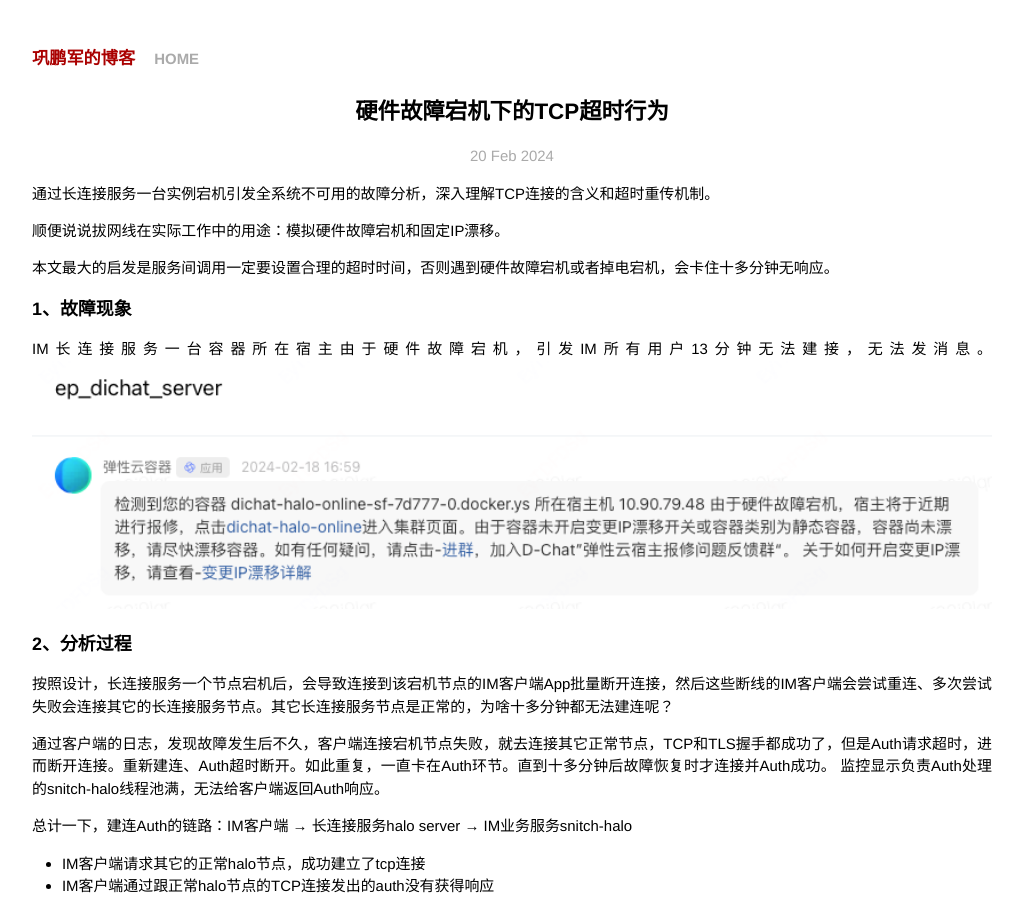
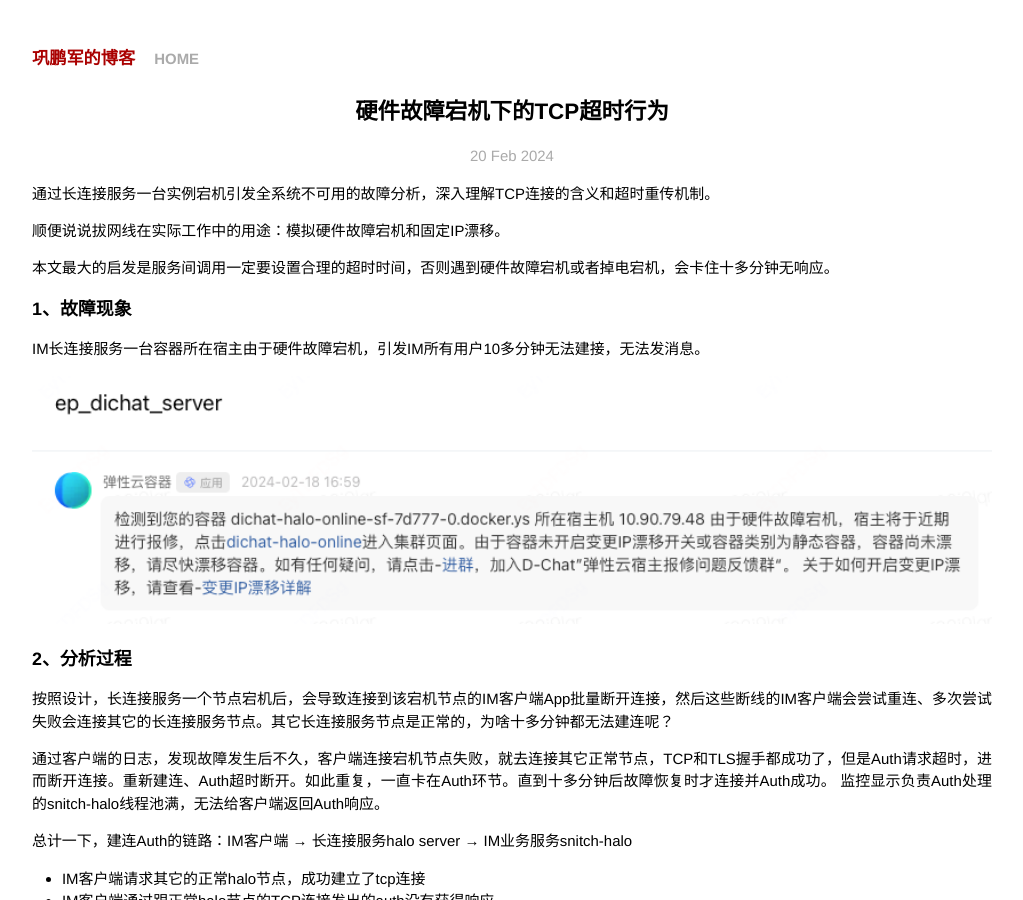
Before and after one commit to gongpengjun/gongpengjun.github.io, a Jekyll site: the page built from _posts/2024-02-20-tcp-timeout-when-crash-by-hardware-failure.md, in a window 1280 px wide and 900 px high. Shown: the whole window, without its empty margins (128-1151 px from the left). Built offline with Jekyll 4.4.1, drawn with Linux system fonts in a browser that asks for light colours.

Commit message:
refine text layout

```diff
--- a/_posts/2024-02-20-tcp-timeout-when-crash-by-hardware-failure.md
+++ b/_posts/2024-02-20-tcp-timeout-when-crash-by-hardware-failure.md
@@ -13,7 +13,8 @@ categories: devops
 
 ### 1、故障现象
 
-IM长连接服务一台容器所在宿主由于硬件故障宕机，引发IM所有用户13分钟无法建接，无法发消息。
+IM长连接服务一台容器所在宿主由于硬件故障宕机，引发IM所有用户10多分钟无法建接，无法发消息。
+
 <img src="https://gongpengjun.com/imgs/network/crash_by_hardware_failure.png" width="100%" alt="crash_by_hardware_failure">
 
 ### 2、分析过程
```
